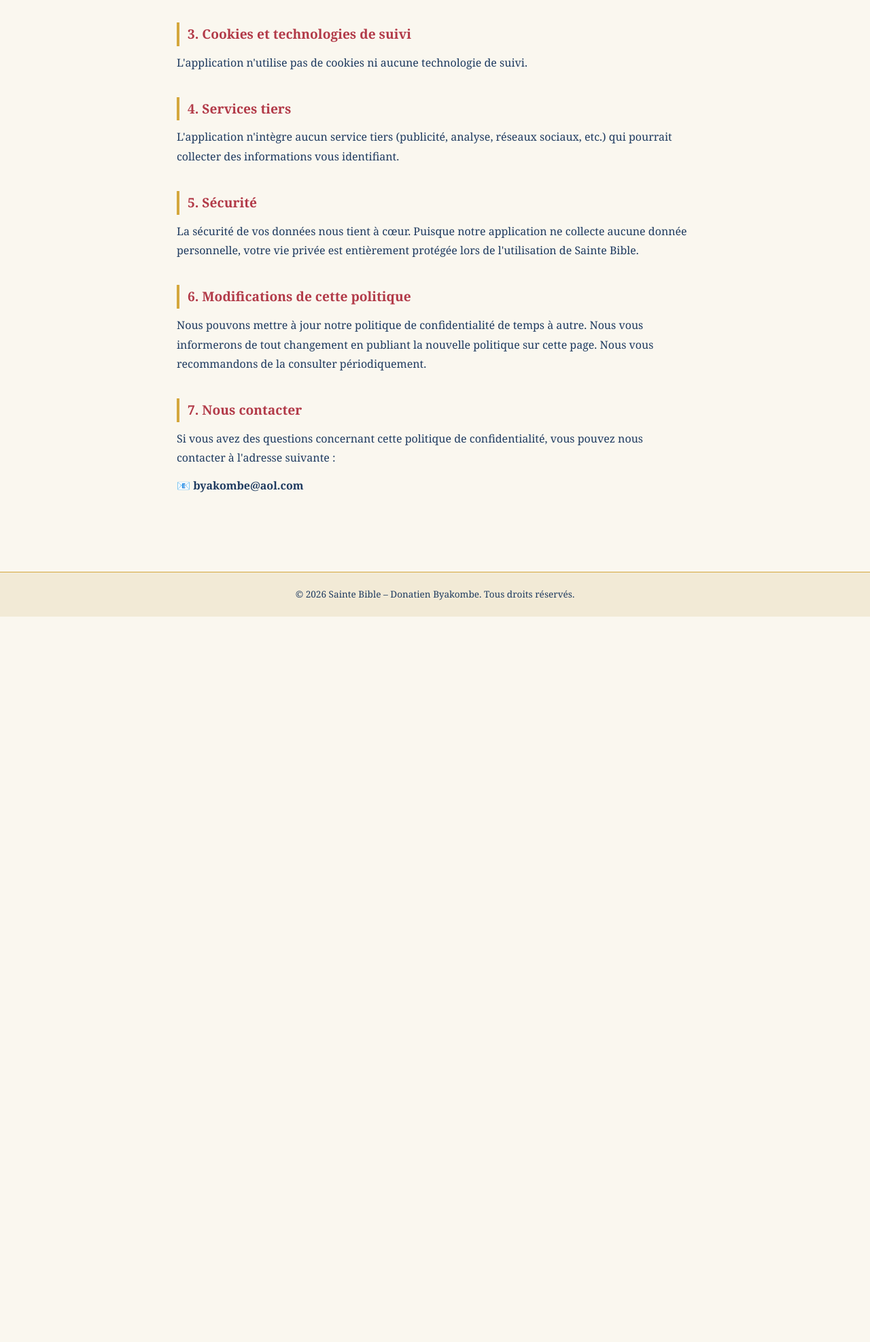
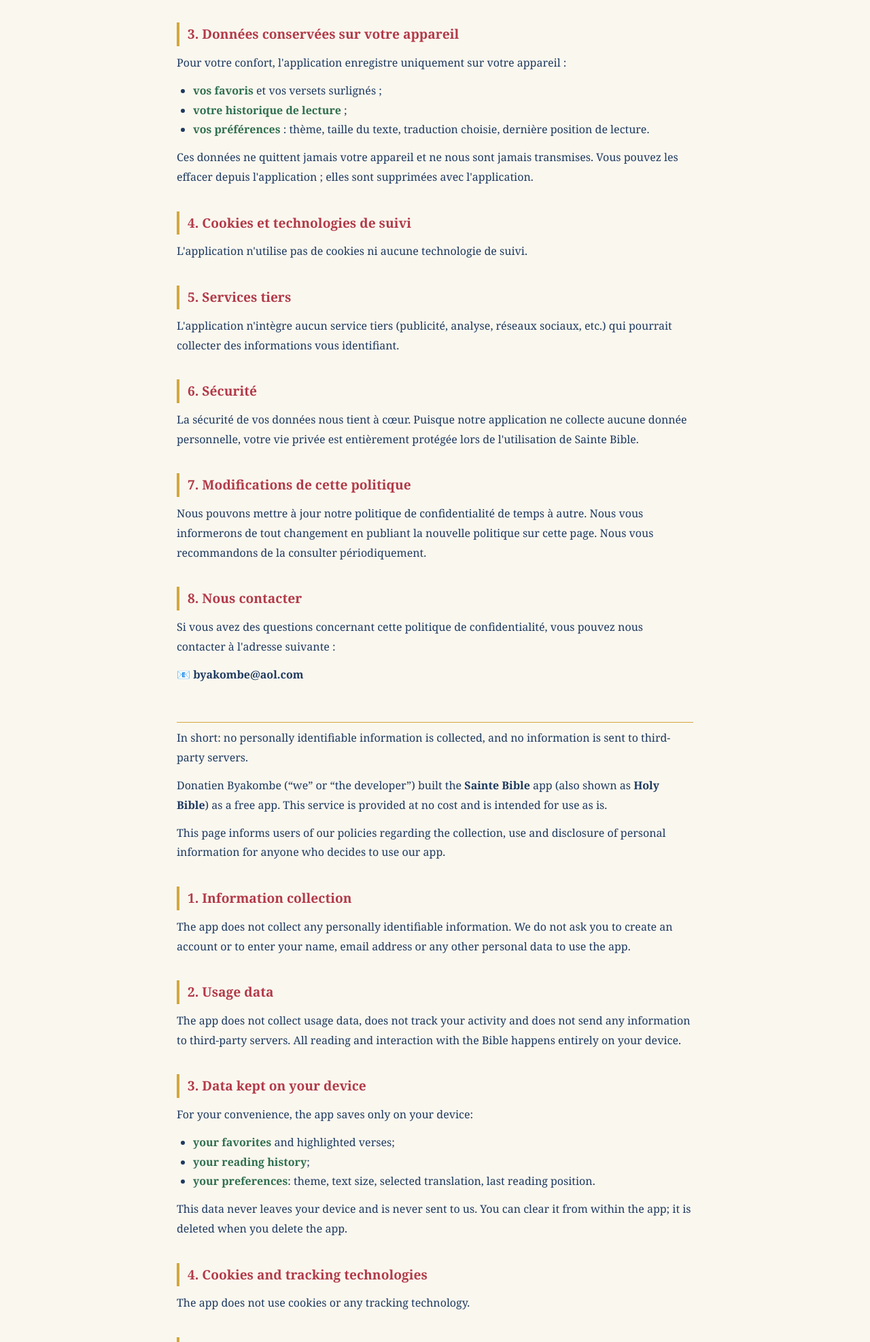
Before and after one commit to 1donatien0/bible, a plain HTML site: page privacy_policy.html in a window 1280 px wide. Shown: the part 826-2800 px from the top of the page at 68% size. Before the commit the page ends 1733 px from the top, so only its background shows below. Drawn offline with Linux system fonts and the light colour scheme.

Commit message:
Ajouter les données conservées sur l'appareil et le texte en anglais

```diff
--- a/privacy_policy.html
+++ b/privacy_policy.html
@@ -66,6 +66,16 @@
       color: #2e6f4e;
     }
 
+    ul {
+      margin: 0 0 12px 24px;
+    }
+
+    .separator {
+      border: none;
+      border-top: 1px solid #d4a73c;
+      margin: 56px 0 8px;
+    }
+
     footer {
       text-align: center;
       padding: 20px;
@@ -79,10 +89,11 @@
 <body>
 <header>
   <h1>Sainte Bible</h1>
-  <p>Politique de Confidentialité</p>
-  <span class="badge">Dernière mise à jour : 14 novembre 2026</span>
+  <p>Politique de Confidentialité · Privacy Policy</p>
+  <span class="badge">Dernière mise à jour : 14 novembre 2026 · Last updated: November 14, 2026</span>
 </header>
 <main>
+<section lang="fr">
   <p>En résumé : aucune information personnelle identifiable n'est collectée, et aucune information n'est envoyée à des serveurs tiers.</p>
   <p>Donatien Byakombe (ci-après « nous » ou « le développeur ») a développé l'application <strong>Sainte Bible</strong> en tant qu'application gratuite. Ce service est fourni sans frais et est destiné à être utilisé tel quel.</p>
   <p>Cette page a pour but d'informer les utilisateurs de nos politiques concernant la collecte, l'utilisation et la divulgation des informations personnelles pour toute personne décidant d'utiliser notre application.</p>
@@ -93,24 +104,73 @@
   <h2>2. Données d'utilisation</h2>
   <p>L'application ne collecte pas de données d'utilisation, ne suit pas votre activité et n'envoie aucune information à des serveurs tiers. Toute lecture ou interaction avec la Bible se fait entièrement sur votre appareil.</p>
 
-  <h2>3. Cookies et technologies de suivi</h2>
+  <h2>3. Données conservées sur votre appareil</h2>
+  <p>Pour votre confort, l'application enregistre uniquement sur votre appareil :</p>
+  <ul>
+    <li><strong>vos favoris</strong> et vos versets surlignés ;</li>
+    <li><strong>votre historique de lecture</strong> ;</li>
+    <li><strong>vos préférences</strong> : thème, taille du texte, traduction choisie, dernière position de lecture.</li>
+  </ul>
+  <p>Ces données ne quittent jamais votre appareil et ne nous sont jamais transmises. Vous pouvez les effacer depuis l'application ; elles sont supprimées avec l'application.</p>
+
+  <h2>4. Cookies et technologies de suivi</h2>
   <p>L'application n'utilise pas de cookies ni aucune technologie de suivi.</p>
 
-  <h2>4. Services tiers</h2>
+  <h2>5. Services tiers</h2>
   <p>L'application n'intègre aucun service tiers (publicité, analyse, réseaux sociaux, etc.) qui pourrait collecter des informations vous identifiant.</p>
 
-  <h2>5. Sécurité</h2>
+  <h2>6. Sécurité</h2>
   <p>La sécurité de vos données nous tient à cœur. Puisque notre application ne collecte aucune donnée personnelle, votre vie privée est entièrement protégée lors de l'utilisation de Sainte Bible.</p>
 
-  <h2>6. Modifications de cette politique</h2>
+  <h2>7. Modifications de cette politique</h2>
   <p>Nous pouvons mettre à jour notre politique de confidentialité de temps à autre. Nous vous informerons de tout changement en publiant la nouvelle politique sur cette page. Nous vous recommandons de la consulter périodiquement.</p>
 
-  <h2>7. Nous contacter</h2>
+  <h2>8. Nous contacter</h2>
   <p>Si vous avez des questions concernant cette politique de confidentialité, vous pouvez nous contacter à l'adresse suivante :</p>
   <p><strong>📧 byakombe@aol.com</strong></p>
+</section>
+
+<hr class="separator">
+
+<section lang="en">
+  <p>In short: no personally identifiable information is collected, and no information is sent to third-party servers.</p>
+  <p>Donatien Byakombe (“we” or “the developer”) built the <strong>Sainte Bible</strong> app (also shown as <strong>Holy Bible</strong>) as a free app. This service is provided at no cost and is intended for use as is.</p>
+  <p>This page informs users of our policies regarding the collection, use and disclosure of personal information for anyone who decides to use our app.</p>
+
+  <h2>1. Information collection</h2>
+  <p>The app does not collect any personally identifiable information. We do not ask you to create an account or to enter your name, email address or any other personal data to use the app.</p>
+
+  <h2>2. Usage data</h2>
+  <p>The app does not collect usage data, does not track your activity and does not send any information to third-party servers. All reading and interaction with the Bible happens entirely on your device.</p>
+
+  <h2>3. Data kept on your device</h2>
+  <p>For your convenience, the app saves only on your device:</p>
+  <ul>
+    <li><strong>your favorites</strong> and highlighted verses;</li>
+    <li><strong>your reading history</strong>;</li>
+    <li><strong>your preferences</strong>: theme, text size, selected translation, last reading position.</li>
+  </ul>
+  <p>This data never leaves your device and is never sent to us. You can clear it from within the app; it is deleted when you delete the app.</p>
+
+  <h2>4. Cookies and tracking technologies</h2>
+  <p>The app does not use cookies or any tracking technology.</p>
+
+  <h2>5. Third-party services</h2>
+  <p>The app does not include any third-party service (advertising, analytics, social networks, etc.) that could collect information identifying you.</p>
+
+  <h2>6. Security</h2>
+  <p>We care about the security of your data. Because our app does not collect any personal data, your privacy is fully protected when you use it.</p>
+
+  <h2>7. Changes to this policy</h2>
+  <p>We may update our privacy policy from time to time. We will notify you of any changes by posting the new policy on this page. We recommend that you review it periodically.</p>
+
+  <h2>8. Contact us</h2>
+  <p>If you have any questions about this privacy policy, you can contact us at:</p>
+  <p><strong>📧 byakombe@aol.com</strong></p>
+</section>
 </main>
 <footer>
-  &copy; 2026 Sainte Bible – Donatien Byakombe. Tous droits réservés.
+  &copy; 2026 Sainte Bible – Donatien Byakombe. Tous droits réservés. · All rights reserved.
 </footer>
 </body>
 </html>
```
